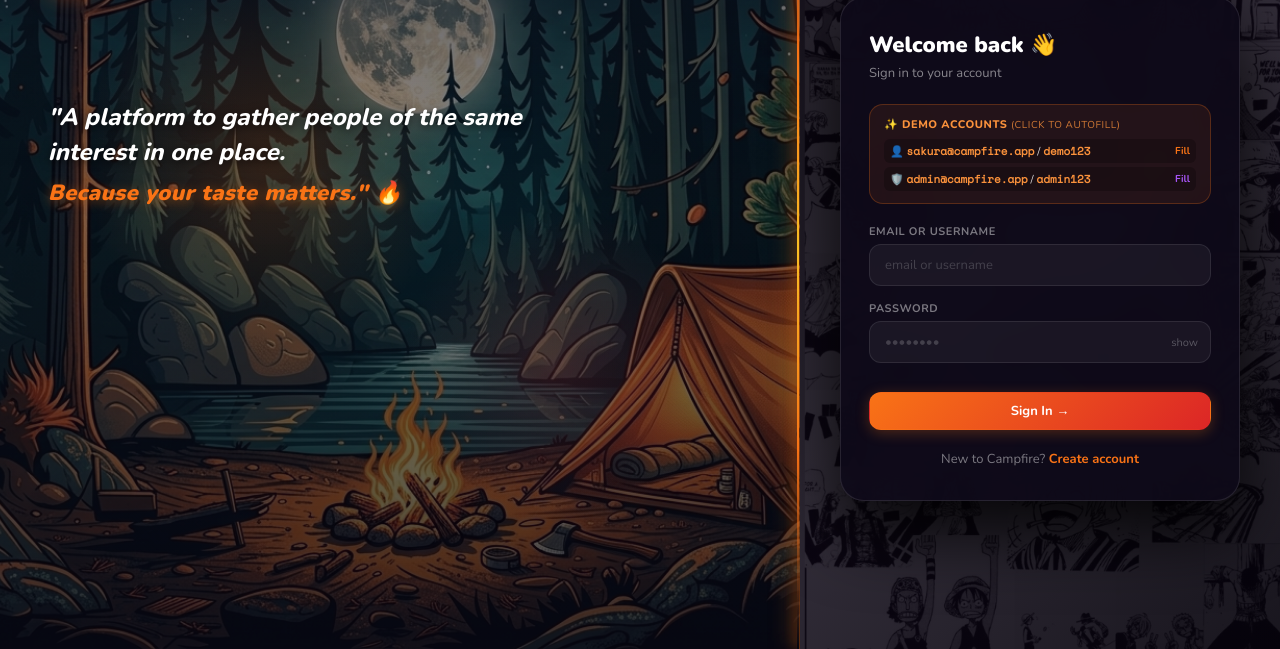
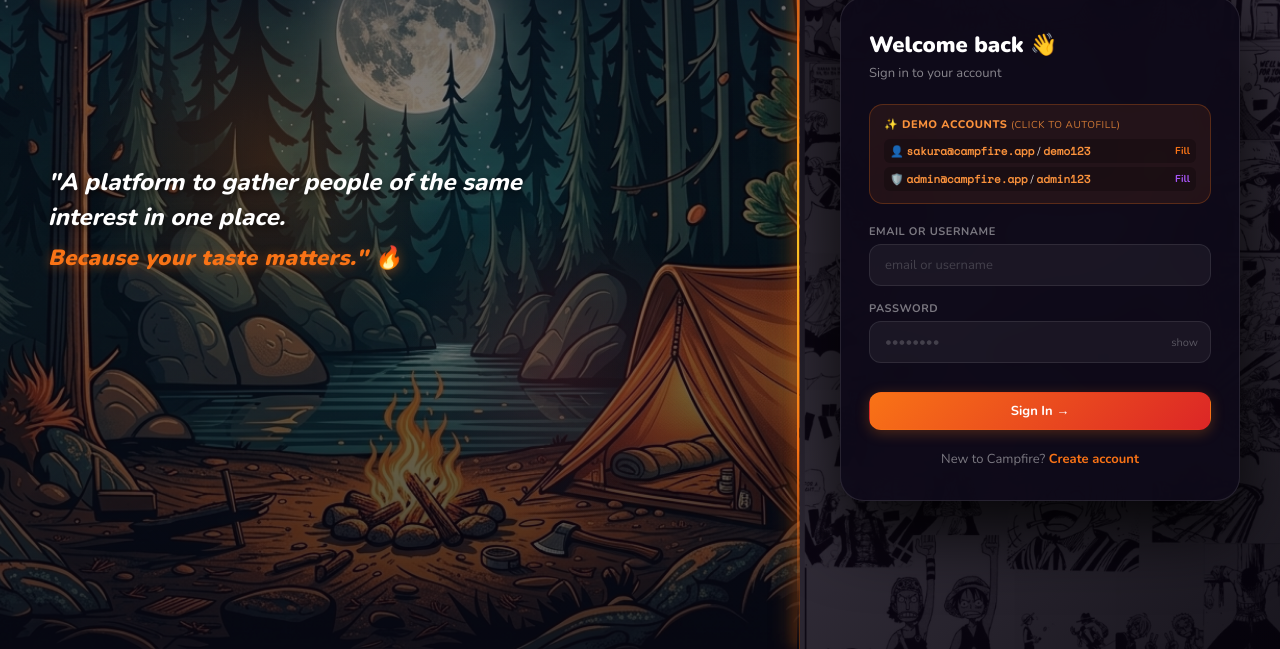
Before and after one commit to imRocky07/Campfire, a website: page public/index.html in a window 1280 px wide. Shown: the part 151-800 px from the top of the page. Drawn offline with nearby package versions, Linux system fonts and the light colour scheme.

Commit message:
Move tagline lower with 175px margin-top

```diff
--- a/public/css/style.css
+++ b/public/css/style.css
@@ -547,7 +547,7 @@
 .lft-name span { color: var(--orange); }
 
 .lft-tagline {
-    margin-top: 110px; max-width: 520px; z-index: 1;
+    margin-top: 175px; max-width: 520px; z-index: 1;
 }
 .ltag-main {
     font-size: 24px; font-weight: 800; color: #ffffff;
```
